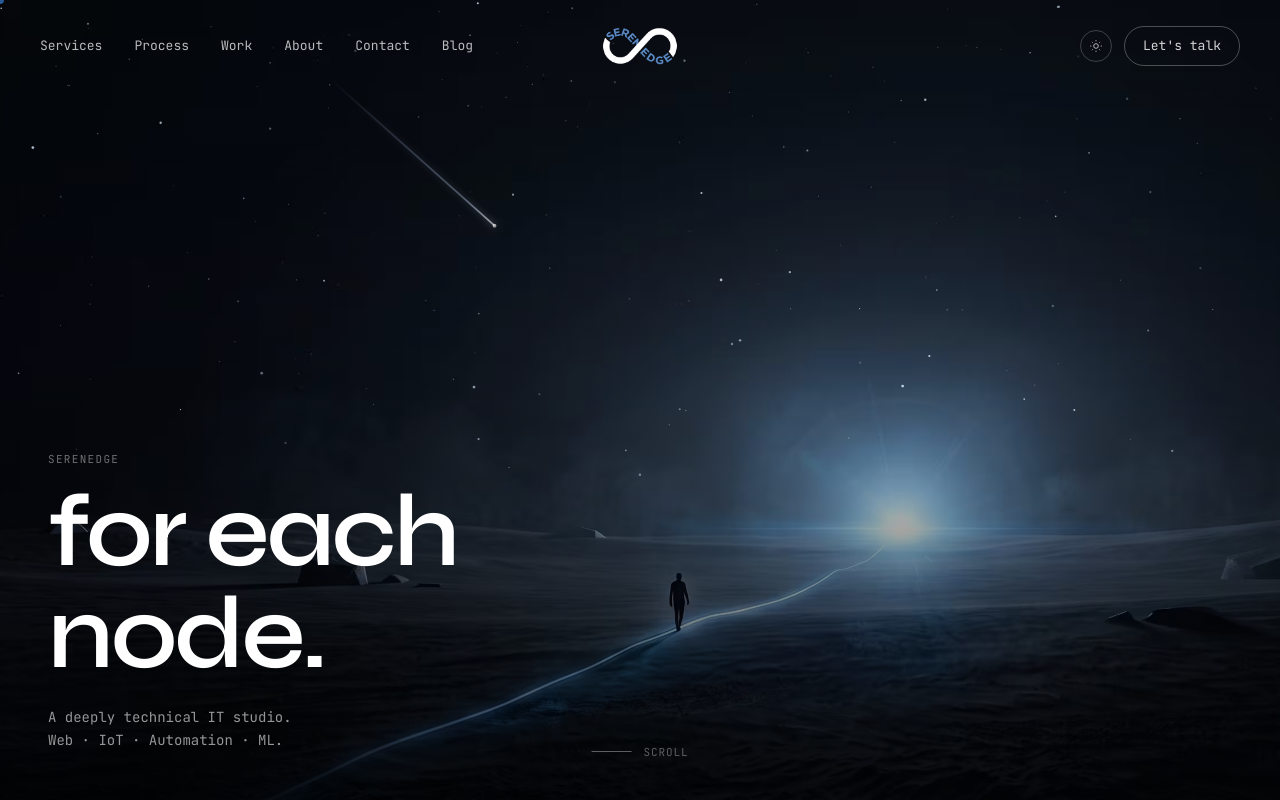
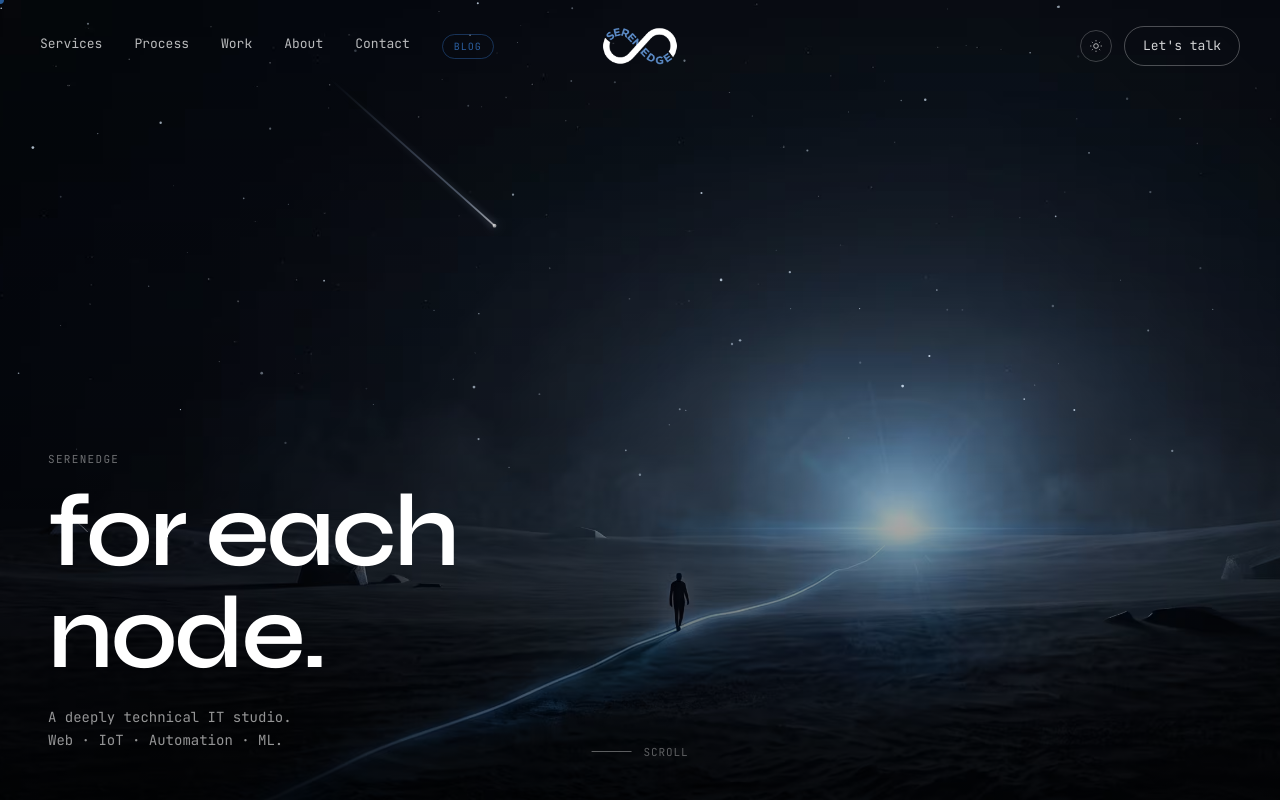
Before and after one commit to SerenEdge/SerenEdge-MainWeb, a Next.js app: page / in a window 1280 px wide. Shown: the top 800 px of the page. Built offline with nearby package versions, Linux system fonts and the light colour scheme.

Commit message:
feat: blog nav chip style + ghost links on /blog + fix Vercel build crash

```diff
--- a/src/app/globals.css
+++ b/src/app/globals.css
@@ -134,6 +134,46 @@ main { position: relative; z-index: 1; }
 .nav.at-top .btn                 { color: rgba(255,255,255,0.82); border-color: rgba(255,255,255,0.28); }
 .nav.at-top .btn:hover           { color: #fff; border-color: rgba(255,255,255,0.55); background: rgba(255,255,255,0.1); }
 .nav.at-top .btn-menu            { color: rgba(255,255,255,0.82); border-color: rgba(255,255,255,0.28); }
+
+/* Blog nav chip — stands out from other links */
+.nav-links .nav-link-blog {
+  font-family: var(--font-mono), monospace;
+  font-size: 10px !important;
+  letter-spacing: 0.1em;
+  text-transform: uppercase;
+  color: var(--accent) !important;
+  border: 1px solid color-mix(in oklab, var(--accent) 35%, transparent);
+  border-radius: 100px;
+  padding: 4px 11px;
+  transition: background .2s, border-color .2s, color .2s;
+}
+.nav-links .nav-link-blog:hover {
+  background: color-mix(in oklab, var(--accent) 10%, transparent);
+  border-color: var(--accent);
+  color: var(--accent) !important;
+}
+/* Keep blog chip visible on hero at-top */
+.nav.at-top .nav-links .nav-link-blog {
+  color: var(--accent) !important;
+  border-color: color-mix(in oklab, var(--accent) 50%, transparent);
+}
+
+/* Ghost links — disabled on /blog pages */
+.nav-links .nav-link-ghost {
+  opacity: 0.28;
+  pointer-events: none;
+  cursor: default;
+}
+
+/* Overlay blog link accent */
+.ol-link-blog .ol-label { color: var(--accent); }
+.ol-link-blog .ol-idx   { color: color-mix(in oklab, var(--accent) 60%, transparent); }
+
+/* Overlay ghost links on /blog pages */
+.ol-link-ghost {
+  opacity: 0.2;
+  pointer-events: none;
+}
 
 .logo {
   justify-self: center;
--- a/src/components/blog/PortableTextComponents.tsx
+++ b/src/components/blog/PortableTextComponents.tsx
@@ -23,6 +23,8 @@ export const portableTextComponents: PortableTextComponents = {
         </figure>
       )
     },
+    // Silently skip any block type we don't recognise
+    unknownType: () => null,
   },
   marks: {
     code: ({ children }) => <code className="blog-code-inline">{children}</code>,
@@ -38,6 +40,7 @@ export const portableTextComponents: PortableTextComponents = {
     ),
   },
   block: {
+    h1: ({ children }) => <h2 className="blog-h2">{children}</h2>,
     h2: ({ children }) => <h2 className="blog-h2">{children}</h2>,
     h3: ({ children }) => <h3 className="blog-h3">{children}</h3>,
     h4: ({ children }) => <h4 className="blog-h4">{children}</h4>,
--- a/src/components/layout/Navbar.tsx
+++ b/src/components/layout/Navbar.tsx
@@ -1,7 +1,7 @@
 "use client";
 
 import { useEffect, useRef, useState } from "react";
-import { usePathname } from "next/navigation";
+import { usePathname, useRouter } from "next/navigation";
 import { useTheme } from "@/hooks/useTheme";
 import { showToast } from "@/lib/toast";
 import { openContactModal } from "@/lib/contact";
@@ -12,16 +12,19 @@ const navLinks = [
   { idx: "03", label: "Work",     href: "#work"      },
   { idx: "04", label: "About",    href: "#about"     },
   { idx: "05", label: "Contact",  href: "#contact"   },
-  { idx: "06", label: "Blog",     href: "/blog"      },
+  { idx: "06", label: "Blog",     href: "/blog", blog: true },
 ];
 
 export function Navbar() {
   const { theme, toggle } = useTheme();
   const pathname = usePathname();
+  const router   = useRouter();
   const [scrolled, setScrolled] = useState(false);
   const [menuOpen, setMenuOpen] = useState(false);
   const logoClicksRef = useRef(0);
   const timerRef      = useRef<ReturnType<typeof setTimeout> | undefined>(undefined);
+
+  const onBlog = pathname.startsWith("/blog");
 
   useEffect(() => {
     const onScroll = () => setScrolled(window.scrollY > 20);
@@ -41,8 +44,12 @@ export function Navbar() {
   }, [menuOpen]);
 
   function handleLogoClick() {
+    setMenuOpen(false);
+    if (onBlog) {
+      router.push("/");
+      return;
+    }
     window.scrollTo({ top: 0, behavior: "smooth" });
-    setMenuOpen(false);
     logoClicksRef.current += 1;
     clearTimeout(timerRef.current);
     timerRef.current = setTimeout(() => { logoClicksRef.current = 0; }, 1500);
@@ -58,7 +65,21 @@ export function Navbar() {
         {/* Left — desktop nav links */}
         <nav className="nav-links">
           {navLinks.map((link) => (
-            <a key={link.href} href={link.href}>{link.label}</a>
+            <a
+              key={link.href}
+              href={link.href}
+              className={
+                link.blog
+                  ? "nav-link-blog"
+                  : onBlog
+                  ? "nav-link-ghost"
+                  : undefined
+              }
+              aria-disabled={!link.blog && onBlog ? true : undefined}
+              tabIndex={!link.blog && onBlog ? -1 : undefined}
+            >
+              {link.label}
+            </a>
           ))}
         </nav>
 
@@ -66,7 +87,7 @@ export function Navbar() {
         <div
           className="logo"
           onClick={handleLogoClick}
-          title="Click me 5 times…"
+          title={onBlog ? "Go home" : "Click me 5 times…"}
           role="button"
           tabIndex={0}
           onKeyDown={(e) => e.key === "Enter" && handleLogoClick()}
@@ -117,9 +138,12 @@ export function Navbar() {
             <a
               key={link.href}
               href={link.href}
-              className="ol-link"
+              className={`ol-link${!link.blog && onBlog ? " ol-link-ghost" : ""}${link.blog ? " ol-link-blog" : ""}`}
               style={{ "--i": i } as React.CSSProperties}
-              onClick={() => setMenuOpen(false)}
+              onClick={(e) => {
+                if (!link.blog && onBlog) { e.preventDefault(); return; }
+                setMenuOpen(false);
+              }}
             >
               <span className="ol-idx">{link.idx}</span>
               <span className="ol-label">{link.label}</span>
--- a/src/sanity/lib/queries.ts
+++ b/src/sanity/lib/queries.ts
@@ -1,17 +1,22 @@
+// Handles both our custom schema and the sanity-init schema:
+// - author may be a string or a reference → coalesce(author->name, author)
+// - coverImage may be coverImage or mainImage
+// - category may be a string or categories[] references
+
 export const POSTS_QUERY = `*[_type == "post"] | order(publishedAt desc) {
   _id,
   title,
   "slug": slug.current,
   publishedAt,
   excerpt,
-  category,
-  author,
+  "category": coalesce(category, categories[0]->title),
+  "author": coalesce(author->name, author),
   readTime,
   tags,
-  coverImage {
-    asset->{ url, metadata { dimensions, lqip } },
-    alt
-  }
+  "coverImage": coalesce(
+    coverImage { asset->{ url, metadata { dimensions, lqip } }, alt },
+    mainImage  { asset->{ url, metadata { dimensions, lqip } }, alt }
+  )
 }`
 
 export const POST_QUERY = `*[_type == "post" && slug.current == $slug][0] {
@@ -20,17 +25,17 @@ export const POST_QUERY = `*[_type == "post" && slug.current == $slug][0] {
   "slug": slug.current,
   publishedAt,
   excerpt,
-  category,
-  author,
+  "category": coalesce(category, categories[0]->title),
+  "author": coalesce(author->name, author),
   readTime,
   tags,
-  coverImage {
-    asset->{ url, metadata { dimensions, lqip } },
-    alt
-  },
+  "coverImage": coalesce(
+    coverImage { asset->{ url, metadata { dimensions, lqip } }, alt },
+    mainImage  { asset->{ url, metadata { dimensions, lqip } }, alt }
+  ),
   body[] {
     ...,
-    _type == "image" => { ..., asset-> }
+    _type == "image" => { ..., asset->{ url, metadata { dimensions, lqip } } }
   }
 }`
 
```
